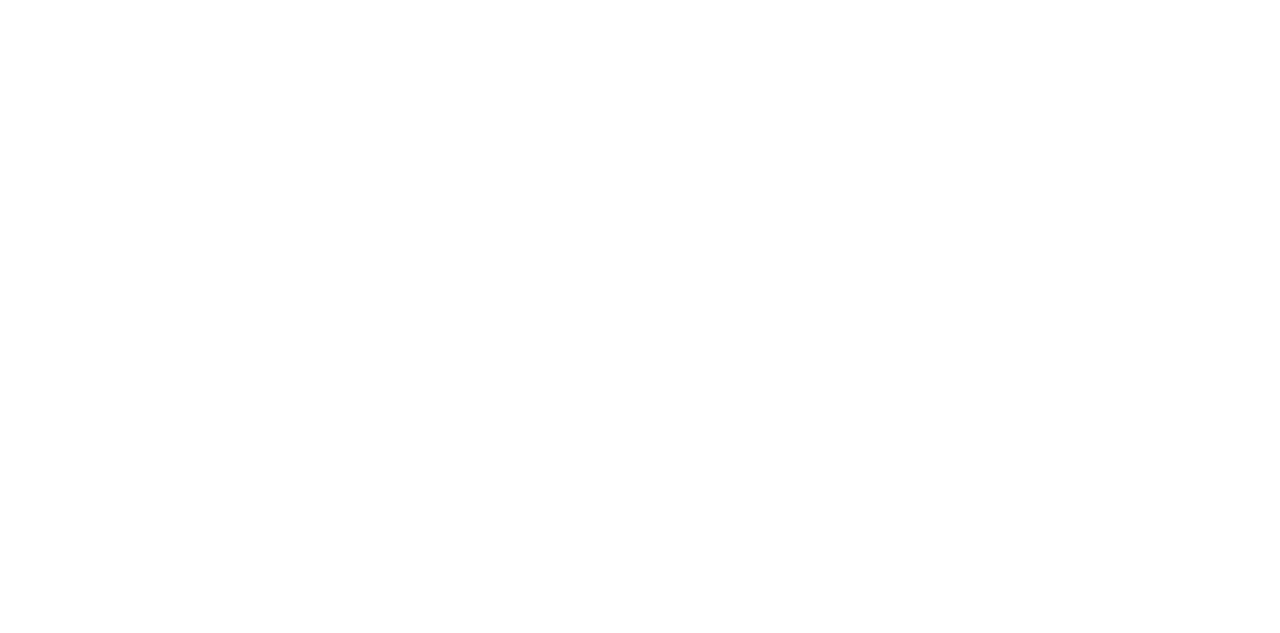
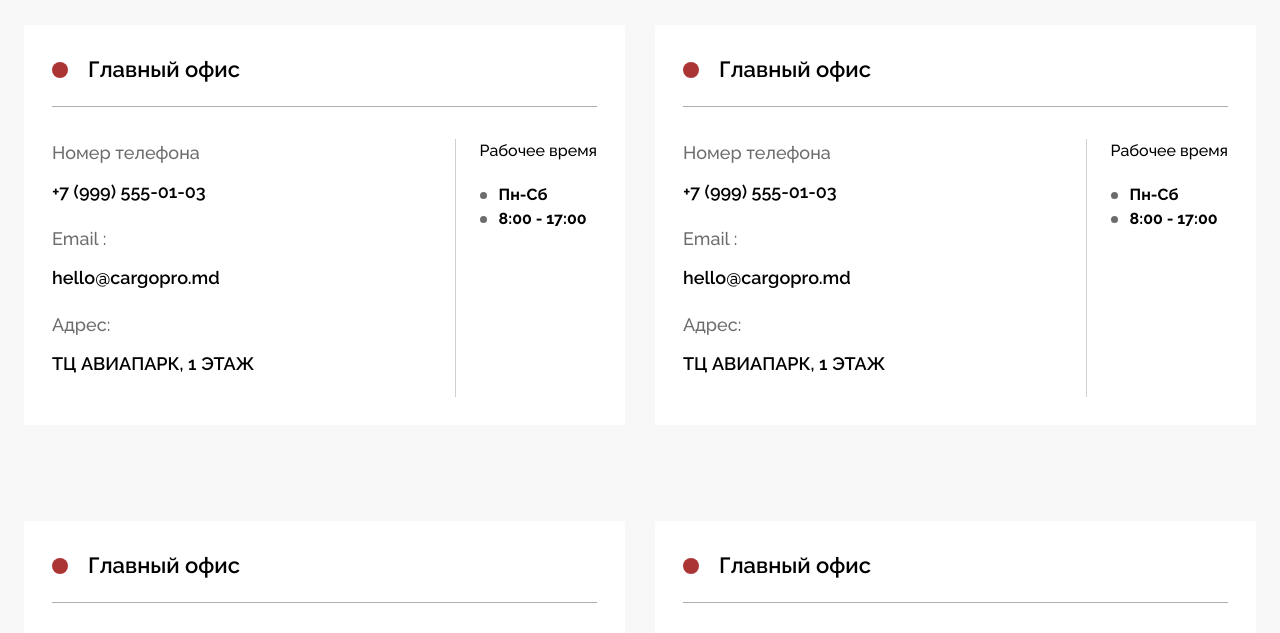
Before and after one commit to IrohVlad/amarket, a Next.js app: page /shipment in a window 1280 px wide. Shown: the part 1845-2478 px from the top of the page. Before the commit the page ends 1770 px from the top, so only its background shows below. Built offline with nearby package versions, Linux system fonts and the light colour scheme.

Commit message:
Shipment cards

```diff
--- a/app/shipment/page.tsx
+++ b/app/shipment/page.tsx
@@ -1,12 +1,16 @@
 import React from 'react'
 import ServiceHero from '../components/serviceHero/serviceHero'
 import ShipmentForm from './shipmentForm/shipmentForm'
+import ShipmentCards from './shipmentCards/shipmentCards'
+import Trucks from '../components/trucks/trucks'
 
 export default function Shipment() {
   return (
     <>
         <ServiceHero routes={['Главная', 'Оформить отправление']} title='Оформить отправление' img_url='/shipment/paper-box-delivery-man-in-uniform-is-indoors-with-2021-12-27-22-09-39-utc1.png' />
         <ShipmentForm/>
+        <ShipmentCards/>
+        <Trucks/>
     </>
   )
 }
--- /dev/null
+++ b/app/shipment/shipmentCard/shipmentCard.tsx
@@ -0,0 +1,47 @@
+import React from 'react'
+
+interface ILeftCol{
+    title: string;
+    value: string
+}
+interface IRightCol{
+    value: string
+}
+interface IShipmentCardProps{
+    left_col: Array<ILeftCol>
+    right_col: Array<IRightCol>
+}
+
+export default function ShipmentCard({left_col, right_col}: IShipmentCardProps) {
+  return (
+    <article className=' p-7 bg-white'>
+                <div className=' flex items-center font-title text-black text-[22px] font-semibold before:h-4 before:w-4 before:bg-red before:rounded-full before:mr-5 pb-5 border-b-[1px] border-[#00000050] mb-8'>Главный офис</div>
+                <div className='flex justify-between sm:flex-col'>
+                    <ul>
+                        {left_col.map((item, index)=>{
+                            return (
+                                <li key={index} className='mb-5'>
+                                    <div className=' text-[#6C6C6C] font-title font-medium text-[18px] mb-3'>
+                                        {item.title}
+                                    </div>
+                                    <div className='text-black font-title font-semibold text-[18px]'>
+                                        {item.value}
+                                    </div>
+                                </li>
+                            )
+                        })}
+                    </ul>
+                    <div className='pl-6 border-l-[1px] border-[#00000030] sm:pl-0 sm:pt-6 sm:border-none sm:border-[#00000030] sm:border-t-[1px]'>
+                        <div className=' text-black font-title font-medium mb-5'>Рабочее время</div>
+                        <ul>
+                            { right_col.map((item, index)=>{
+                                return (
+                                    <li key={index} className=' text-black flex items-center font-title font-bold before:rounded-full before:h-[7px] before:w-[7px] before:bg-[#6C6C6C] before:mr-3'>{item.value}</li>
+                                )
+                            })}
+                        </ul>
+                    </div>
+                </div>
+            </article>
+  )
+}
--- /dev/null
+++ b/app/shipment/shipmentCards/shipmentCards.tsx
@@ -0,0 +1,27 @@
+import React from 'react'
+import ShipmentCard from '../shipmentCard/shipmentCard'
+
+export default function ShipmentCards() {
+  return (
+    <section className='bg-[#F8F8F8]'>
+        <div className='max-w-c-full m-auto py-[100px] px-6 grid gap-x-[30px] gap-y-[96px] grid-cols-[repeat(auto-fit,_minmax(530px,_1fr))] sm:grid-cols-[repeat(auto-fit,_minmax(250px,_1fr))]'>
+            <ShipmentCard
+                left_col={[{title: 'Номер телефона', value: '+7 (999) 555-01-03'}, {title: 'Email :', value: 'hello@cargopro.md'}, {title: 'Адрес:', value: 'ТЦ АВИАПАРК, 1 ЭТАЖ'}]}
+                right_col={[{value: 'Пн-Сб'}, {value: '8:00 - 17:00'}]}
+            />
+            <ShipmentCard
+                left_col={[{title: 'Номер телефона', value: '+7 (999) 555-01-03'}, {title: 'Email :', value: 'hello@cargopro.md'}, {title: 'Адрес:', value: 'ТЦ АВИАПАРК, 1 ЭТАЖ'}]}
+                right_col={[{value: 'Пн-Сб'}, {value: '8:00 - 17:00'}]}
+            />
+            <ShipmentCard
+                left_col={[{title: 'Номер телефона', value: '+7 (999) 555-01-03'}, {title: 'Email :', value: 'hello@cargopro.md'}, {title: 'Адрес:', value: 'ТЦ АВИАПАРК, 1 ЭТАЖ'}]}
+                right_col={[{value: 'Пн-Сб'}, {value: '8:00 - 17:00'}]}
+            />
+            <ShipmentCard
+                left_col={[{title: 'Номер телефона', value: '+7 (999) 555-01-03'}, {title: 'Email :', value: 'hello@cargopro.md'}, {title: 'Адрес:', value: 'ТЦ АВИАПАРК, 1 ЭТАЖ'}]}
+                right_col={[{value: 'Пн-Сб'}, {value: '8:00 - 17:00'}]}
+            />
+        </div>
+    </section>
+  )
+}
```
